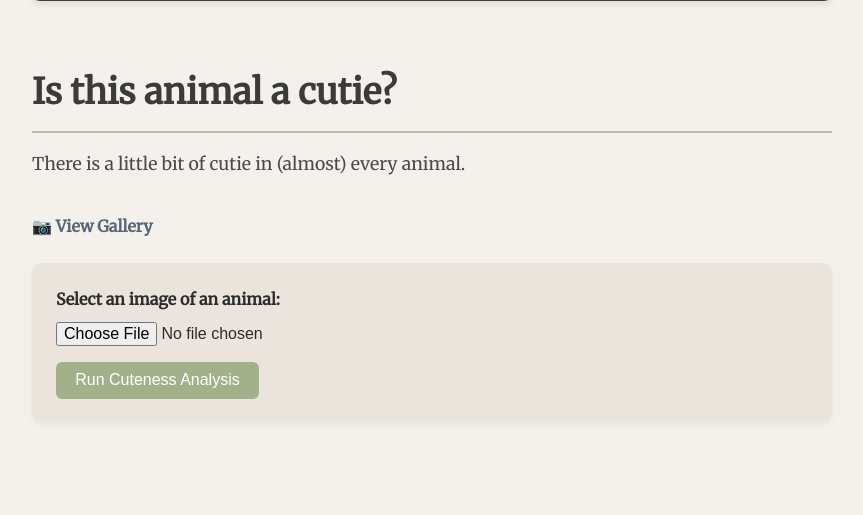
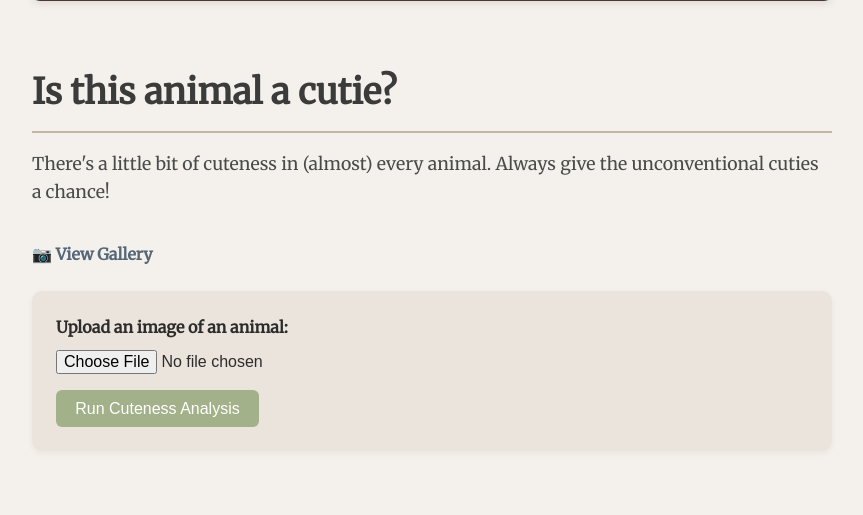
Before and after one commit to LaurenLiebhaber/cute-animal-checker, a Flask app: page / in a window 1280 px wide. Shown: the part 298-813 px from the top of the page, without its empty margins (208-1071 px from the left). Before the commit the page ends 721 px from the top, so only its background shows below. Run offline with Flask 3, Linux system fonts and the light colour scheme.

Commit message:
Update titles and subheader for cutie checker

```diff
--- a/templates/index.html
+++ b/templates/index.html
@@ -2,7 +2,7 @@
 <html lang="en">
   <head>
     <meta charset="utf-8">
-    <title>Is this animal a cutie?</title>
+    <title>Cutie Checker</title>
     <link href="https://fonts.googleapis.com/css2?family=Merriweather&display=swap" rel="stylesheet">
     <style>
       body {
@@ -108,13 +108,13 @@
     <h1>Is this animal a cutie?</h1>
 
     <p class="subheader">
-      There is a little bit of cutie in (almost) every animal.
+     There's a little bit of cuteness in (almost) every animal. Always give the unconventional cuties a chance!
     </p>
 
     <a href="/gallery" class="gallery-link">📷 View Gallery</a>
 
     <form method="post" enctype="multipart/form-data">
-      <label for="image">Select an image of an animal:</label>
+      <label for="image">Upload an image of an animal:</label>
       <input type="file" name="image" accept="image/*" required>
       <br>
       <button type="submit">Run Cuteness Analysis</button>
```
